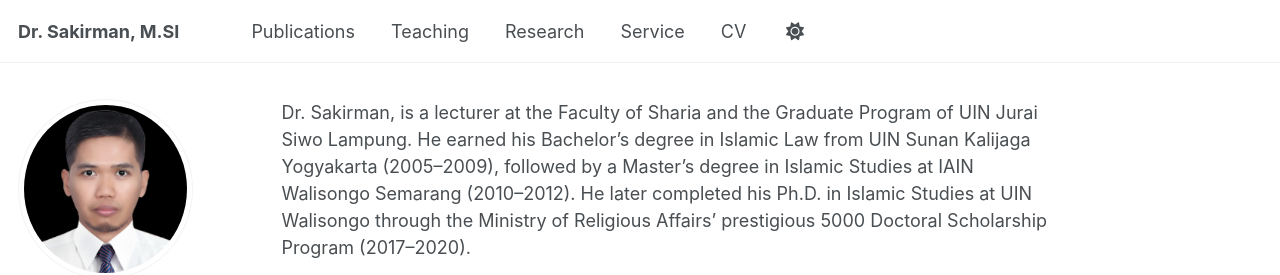
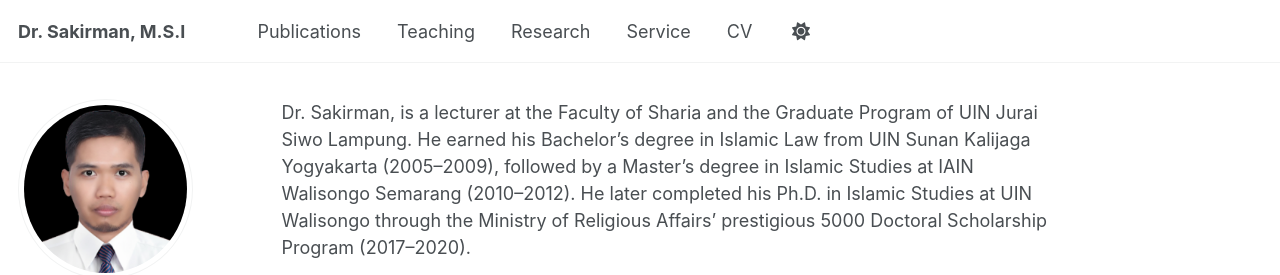
Before and after one commit to sakir-man/sakir-man.github.io, a Jekyll site: the page built from _pages/about.md, in a window 1280 px wide. Shown: the top 275 px of the page. Built offline with Jekyll 4.4.1, drawn with Linux system fonts in a browser that asks for light colours; some web fonts are replaced; a script that is not in the unit is left out.

```diff
--- a/_config.yml
+++ b/_config.yml
@@ -9,7 +9,7 @@
 # Basic Site Settings
 locale                   : "en-US"
 site_theme               : "default"
-title                    : "Dr. Sakirman, M.SI"
+title                    : "Dr. Sakirman, M.S.I"
 title_separator          : "-"
 name                     : &name "Dr. Sakirman, M.S.I"
 description              : &description "Researcher in Islamic astronomy, focusing on the legal, astronomical, and calendrical aspects of lunar observation."
```
